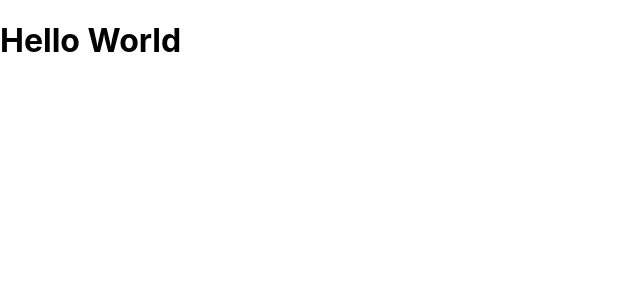
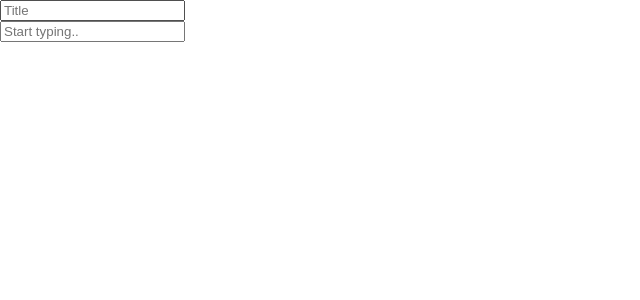
Before and after one commit to kiprasmel/surfe-note-app, a React (Create React App) app: page / in a window 1280 px wide. Shown: the top 300 px of the page, without its empty margins (0-640 px from the left). Built offline with nearby package versions, Linux system fonts and the light colour scheme.

Commit message:
add css reset, cleanup styles

```diff
--- a/src/App.tsx
+++ b/src/App.tsx
@@ -1,11 +1,19 @@
-import React from "react";
+import { css } from "emotion";
+
+import "./reset.css";
+
+import { Note } from "./Note";
 
 function App() {
 	return (
-		<div>
-			<h1>Hello World</h1>
+		<div className={styles.app}>
+			<Note />
 		</div>
 	);
 }
 
+const styles = {
+	app: css``,
+};
+
 export default App;
--- /dev/null
+++ b/src/Note.tsx
@@ -0,0 +1,20 @@
+import { FC, useState } from "react";
+
+export type NoteProps = {
+	//
+};
+
+export const Note: FC<NoteProps> = ({}) => {
+	const [title, setTitle] = useState("");
+
+	return (
+		<article>
+			<h1>
+				<input placeholder="Title" value={title} onChange={(e) => setTitle(e.target.value)} />
+			</h1>
+			<div>
+				<input placeholder="Start typing.." />
+			</div>
+		</article>
+	);
+};
--- a/src/index.css
+++ b/src/index.css
@@ -1,13 +1,15 @@
 body {
-  margin: 0;
-  font-family: -apple-system, BlinkMacSystemFont, 'Segoe UI', 'Roboto', 'Oxygen',
-    'Ubuntu', 'Cantarell', 'Fira Sans', 'Droid Sans', 'Helvetica Neue',
-    sans-serif;
-  -webkit-font-smoothing: antialiased;
-  -moz-osx-font-smoothing: grayscale;
+	margin: 0;
+	font-family: -apple-system, BlinkMacSystemFont, "Segoe UI", "Roboto", "Oxygen", "Ubuntu", "Cantarell", "Fira Sans",
+		"Droid Sans", "Helvetica Neue", sans-serif;
+	-webkit-font-smoothing: antialiased;
+	-moz-osx-font-smoothing: grayscale;
 }
 
 code {
-  font-family: source-code-pro, Menlo, Monaco, Consolas, 'Courier New',
-    monospace;
+	font-family: source-code-pro, Menlo, Monaco, Consolas, "Courier New", monospace;
 }
+
+* {
+	box-sizing: border-box;
+}
--- /dev/null
+++ b/src/reset.css
@@ -0,0 +1,129 @@
+/* http://meyerweb.com/eric/tools/css/reset/
+   v2.0 | 20110126
+   License: none (public domain)
+*/
+
+html,
+body,
+div,
+span,
+applet,
+object,
+iframe,
+h1,
+h2,
+h3,
+h4,
+h5,
+h6,
+p,
+blockquote,
+pre,
+a,
+abbr,
+acronym,
+address,
+big,
+cite,
+code,
+del,
+dfn,
+em,
+img,
+ins,
+kbd,
+q,
+s,
+samp,
+small,
+strike,
+strong,
+sub,
+sup,
+tt,
+var,
+b,
+u,
+i,
+center,
+dl,
+dt,
+dd,
+ol,
+ul,
+li,
+fieldset,
+form,
+label,
+legend,
+table,
+caption,
+tbody,
+tfoot,
+thead,
+tr,
+th,
+td,
+article,
+aside,
+canvas,
+details,
+embed,
+figure,
+figcaption,
+footer,
+header,
+hgroup,
+menu,
+nav,
+output,
+ruby,
+section,
+summary,
+time,
+mark,
+audio,
+video {
+	margin: 0;
+	padding: 0;
+	border: 0;
+	font-size: 100%;
+	font: inherit;
+	vertical-align: baseline;
+}
+/* HTML5 display-role reset for older browsers */
+article,
+aside,
+details,
+figcaption,
+figure,
+footer,
+header,
+hgroup,
+menu,
+nav,
+section {
+	display: block;
+}
+body {
+	line-height: 1;
+}
+ol,
+ul {
+	list-style: none;
+}
+blockquote,
+q {
+	quotes: none;
+}
+blockquote:before,
+blockquote:after,
+q:before,
+q:after {
+	content: "";
+	content: none;
+}
+table {
+	border-collapse: collapse;
+	border-spacing: 0;
+}
```
